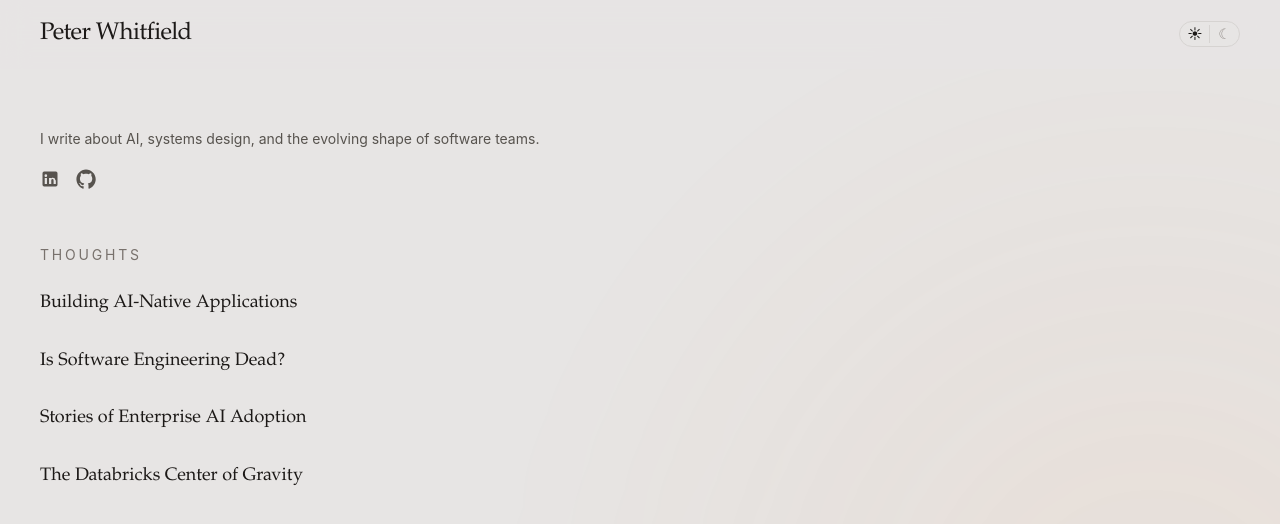
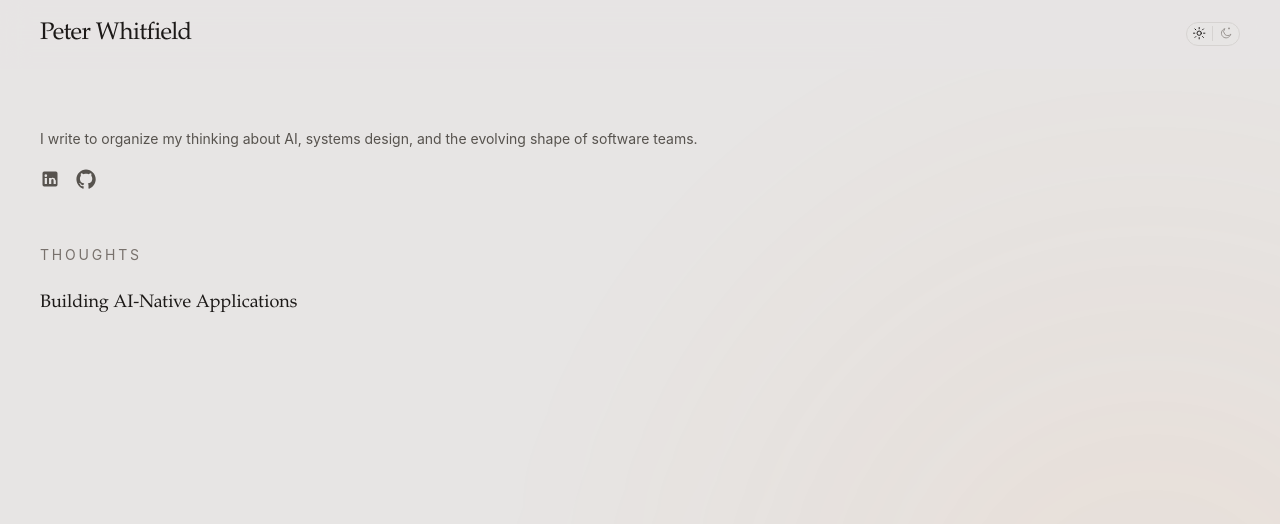
Before and after one commit to petewhitfield/personal-site, a SvelteKit app: page / in a window 1280 px wide. Shown: the top 524 px of the page. Built offline with nearby package versions, Linux system fonts and the light colour scheme.

Commit message:
cleaned up site and added readme

```diff
--- /dev/null
+++ b/src/lib/components/icons/MoonIcon.svelte
@@ -0,0 +1,13 @@
+<svg
+	aria-hidden="true"
+	viewBox="0 0 24 24"
+	fill="none"
+	stroke="currentColor"
+	stroke-width="1.6"
+	stroke-linecap="round"
+	stroke-linejoin="round"
+>
+	<path d="M19.6 14.1a7.9 7.9 0 1 1-9.7-9.7a6.3 6.3 0 1 0 9.7 9.7Z"></path>
+	<path d="M16.7 3.2v1.7"></path>
+	<path d="M15.85 4.05h1.7"></path>
+</svg>
--- /dev/null
+++ b/src/lib/components/icons/SunIcon.svelte
@@ -0,0 +1,19 @@
+<svg
+	aria-hidden="true"
+	viewBox="0 0 24 24"
+	fill="none"
+	stroke="currentColor"
+	stroke-width="1.6"
+	stroke-linecap="round"
+	stroke-linejoin="round"
+>
+	<circle cx="12" cy="12" r="3.6"></circle>
+	<path d="M12 2.5v2.2"></path>
+	<path d="M12 19.3v2.2"></path>
+	<path d="M4.9 4.9l1.55 1.55"></path>
+	<path d="M17.55 17.55l1.55 1.55"></path>
+	<path d="M2.5 12h2.2"></path>
+	<path d="M19.3 12h2.2"></path>
+	<path d="M4.9 19.1l1.55-1.55"></path>
+	<path d="M17.55 6.45l1.55-1.55"></path>
+</svg>
--- a/src/lib/content/writings/building-ai-native-applications.md
+++ b/src/lib/content/writings/building-ai-native-applications.md
@@ -1,6 +1,6 @@
 ---
 title: Building AI-Native Applications
-date: April 19, 2026
+date: April 8, 2026
 description: Practical advice for designing applications that work cleanly with agentic loops instead of fighting them.
 section: engineering
 order: 1
--- a/src/lib/content/writings/is-software-engineering-dead.md
+++ /dev/null
@@ -1,12 +0,0 @@
----
-title: Is Software Engineering Dead?
-date: April 20, 2026
-description: A placeholder essay stub about what changes when software construction becomes more agent-driven.
-section: culture
----
-
-This is a stub.
-
-## Notes
-
-Draft in progress.
--- a/src/lib/content/writings/stories-of-enterprise-ai-adoption.md
+++ /dev/null
@@ -1,12 +0,0 @@
----
-title: Stories of Enterprise AI Adoption
-date: April 20, 2026
-description: A placeholder essay stub about how AI adoption actually happens inside large organizations.
-section: culture
----
-
-This is a stub.
-
-## Notes
-
-Draft in progress.
--- a/src/lib/content/writings/the-databricks-center-of-gravity.md
+++ /dev/null
@@ -1,12 +0,0 @@
----
-title: The Databricks Center of Gravity
-date: April 20, 2026
-description: A placeholder essay stub about how platform gravity forms around data, tooling, and organizational adoption.
-section: architecture
----
-
-This is a stub.
-
-## Why it matters
-
-Draft in progress.
--- a/src/routes/+layout.svelte
+++ b/src/routes/+layout.svelte
@@ -4,6 +4,8 @@
 	import { onMount } from 'svelte';
 	import './layout.css';
 	import favicon from '$lib/assets/favicon.svg';
+	import MoonIcon from '$lib/components/icons/MoonIcon.svelte';
+	import SunIcon from '$lib/components/icons/SunIcon.svelte';
 
 	let { children } = $props();
 	let theme = $state<'light' | 'dark'>('light');
@@ -69,11 +71,11 @@
 					onclick={toggleTheme}
 				>
 					<span class:theme-icon-active={theme === 'light'} class="theme-icon" aria-hidden="true">
-					☀
+						<SunIcon />
 					</span>
 					<span class="theme-toggle-track" aria-hidden="true"></span>
 					<span class:theme-icon-active={theme === 'dark'} class="theme-icon" aria-hidden="true">
-					☾
+						<MoonIcon />
 					</span>
 				</button>
 		</div>
--- a/src/routes/+page.svelte
+++ b/src/routes/+page.svelte
@@ -15,8 +15,8 @@
 <div class="app-container py-10 sm:py-14">
 	<main>
 		<section aria-label="Links">
-			<p class="app-muted mb-4 max-w-xl text-sm leading-7">
-				I write about AI, systems design, and the evolving shape of software teams.
+				<p class="app-muted mb-4 text-sm leading-7">
+				I write to organize my thinking about AI, systems design, and the evolving shape of software teams.
 			</p>
 			<div class="flex flex-wrap items-center gap-4">
 				<a
--- a/src/routes/layout.css
+++ b/src/routes/layout.css
@@ -164,6 +164,7 @@ button,
 	border-radius: 999px;
 	background: var(--bg);
 	padding: 0.22rem 0.35rem;
+	padding-bottom: 0.29rem;
 	color: var(--muted);
 	font: inherit;
 	font-size: 0.9rem;
@@ -193,10 +194,15 @@ button,
 	display: inline-flex;
 	align-items: center;
 	justify-content: center;
-	width: 1.1rem;
-	height: 1.1rem;
+	width: 0.9rem;
+	height: 0.9rem;
 	color: var(--muted-soft);
 	opacity: 0.7;
+}
+
+.theme-icon :global(svg) {
+	width: 100%;
+	height: 100%;
 }
 
 .theme-icon-active {
```
Also changed, not shown: 1 other file (tests, documents, lock files or other folders). Lines whose indentation alone changed are shown as unchanged.
